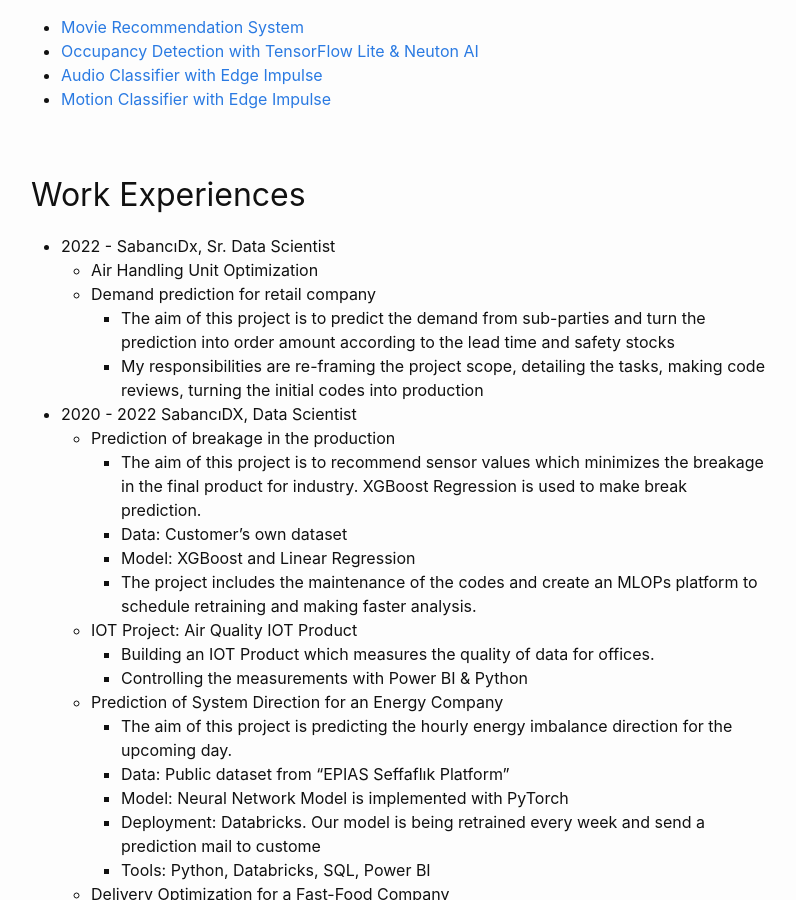
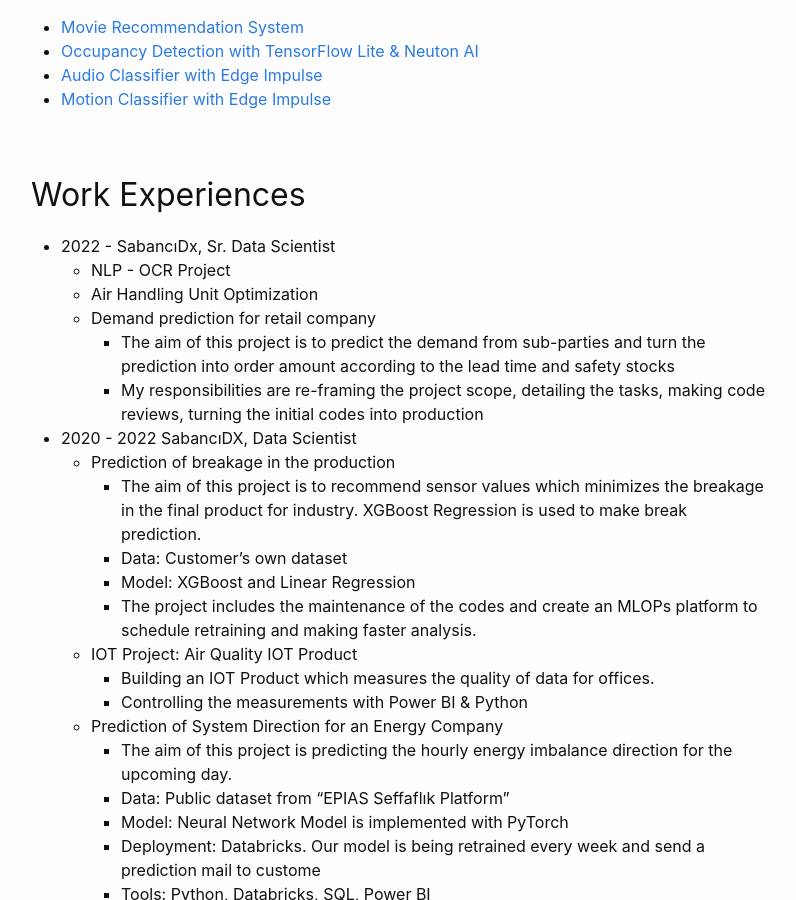
Before and after one commit to pelinbalci/pelinbalci.github.io, a Jekyll site: the page built from CV.md, in a window 1280 px wide and 900 px high, scrolled down 918 px. Shown: the whole window, without its empty margins (239-1035 px from the left). Built offline with Jekyll 4.4.1, drawn with Linux system fonts in a browser that asks for light colours.

Commit message:
new project

```diff
--- a/CV.md
+++ b/CV.md
@@ -29,6 +29,7 @@
 
 ## Work Experiences
 - 2022 -  SabancıDx, Sr. Data Scientist
+    - NLP - OCR Project
     - Air Handling Unit Optimization
     - Demand prediction for retail company
        - The aim of this project is to predict the demand from sub-parties and turn the prediction into order amount
```
